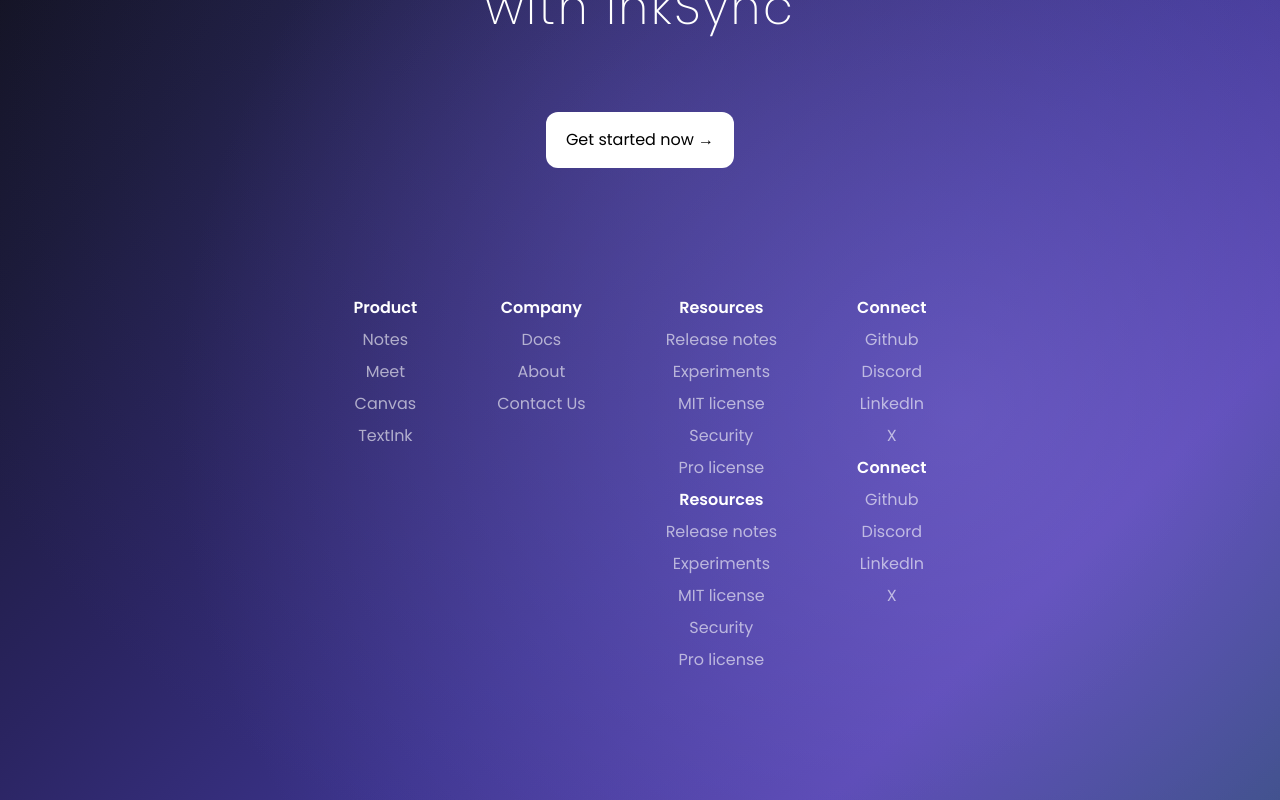
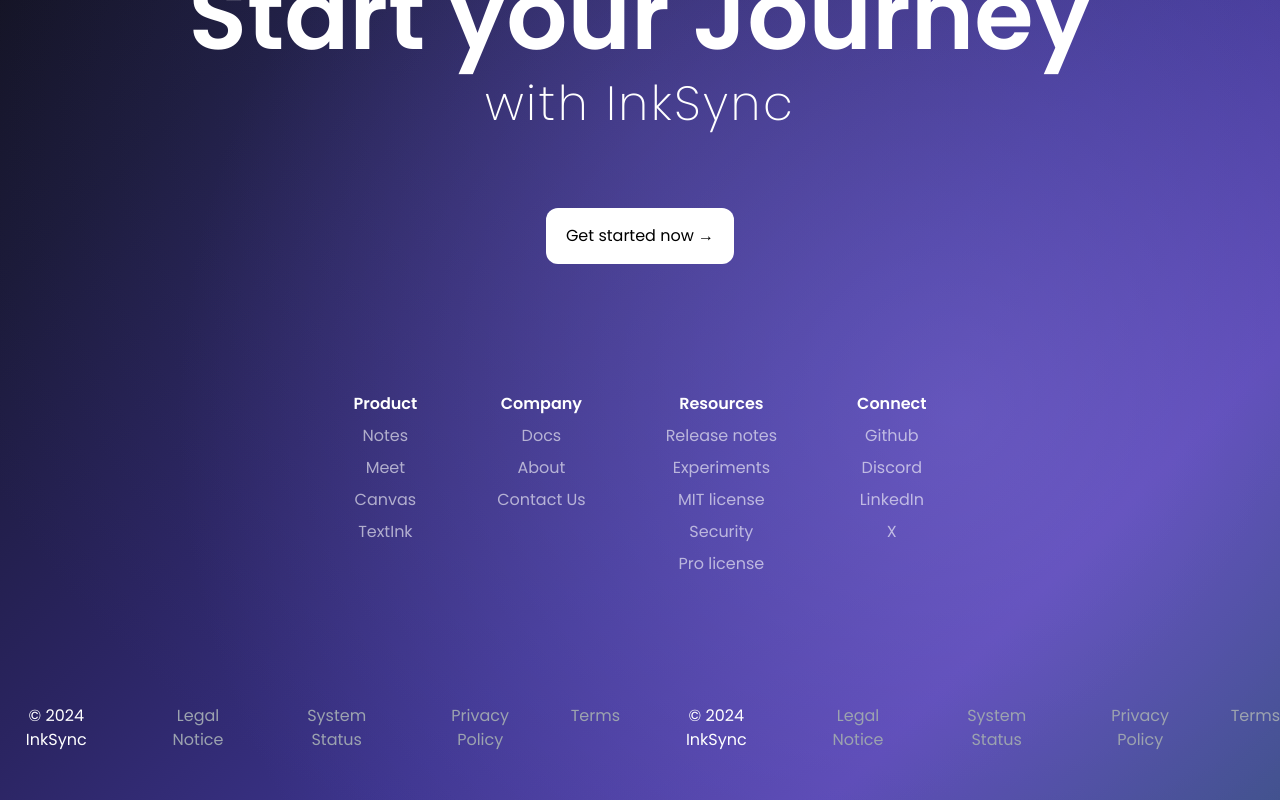
Before and after one commit to aashwinxgarg/InkSync, a React (Vite) app in the folder client/: page / in a window 1280 px wide. Shown: the part 5263-6063 px from the top of the page. Built offline with nearby package versions, Linux system fonts and the light colour scheme; no server answers.

Commit message:
fixed the footer

```diff
--- a/client/src/components/Footer/Footer.jsx
+++ b/client/src/components/Footer/Footer.jsx
@@ -83,19 +83,8 @@
           <li className='opacity-60'>MIT license</li>
           <li className='opacity-60'>Security</li>
           <li className='opacity-60'>Pro license</li>
-          <li className='font-semibold'>Resources</li>
-          <li className='opacity-60'>Release notes</li>
-          <li className='opacity-60'>Experiments</li>
-          <li className='opacity-60'>MIT license</li>
-          <li className='opacity-60'>Security</li>
-          <li className='opacity-60'>Pro license</li>
         </ul>
         <ul className='flex flex-col gap-2'>
-          <li className='font-semibold'>Connect</li>
-          <li className='opacity-60'>Github</li>
-          <li className='opacity-60'>Discord</li>
-          <li className='opacity-60'>LinkedIn</li>
-          <li className='opacity-60'>X</li>
           <li className='font-semibold'>Connect</li>
           <li className='opacity-60'>Github</li>
           <li className='opacity-60'>Discord</li>
```
